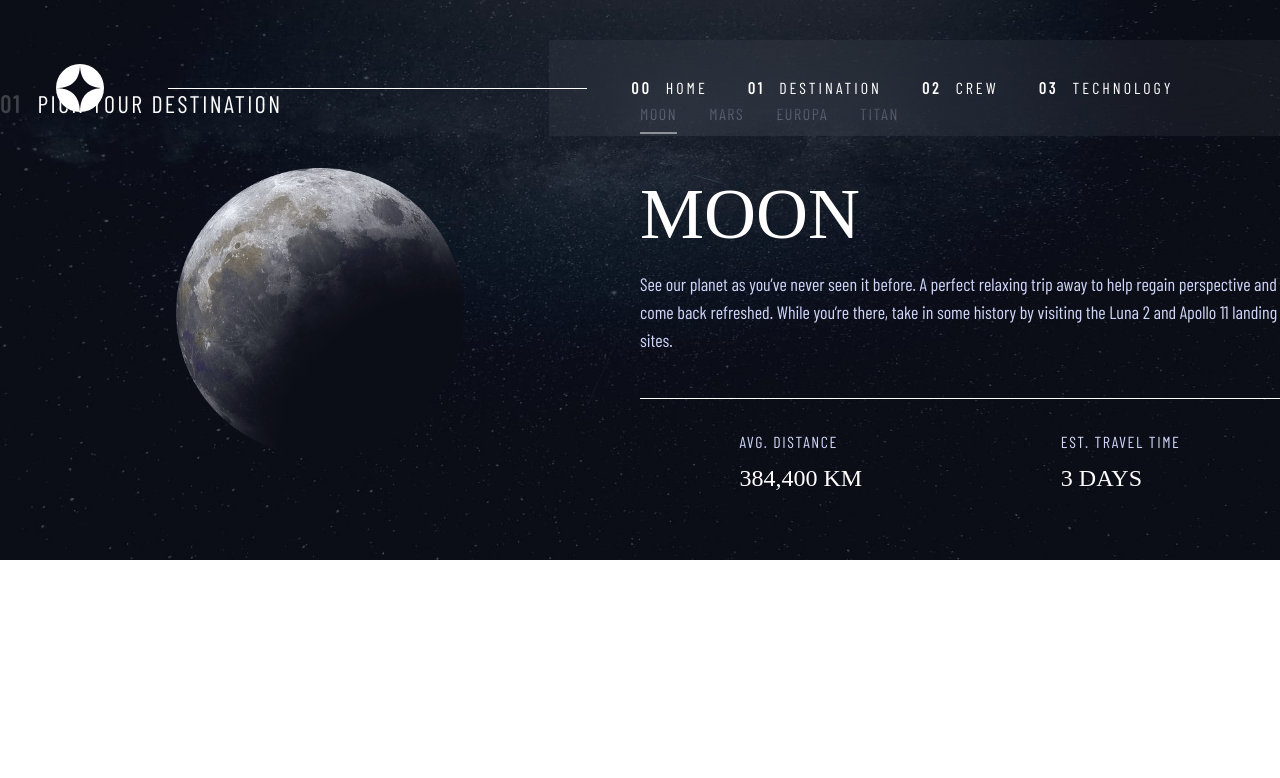
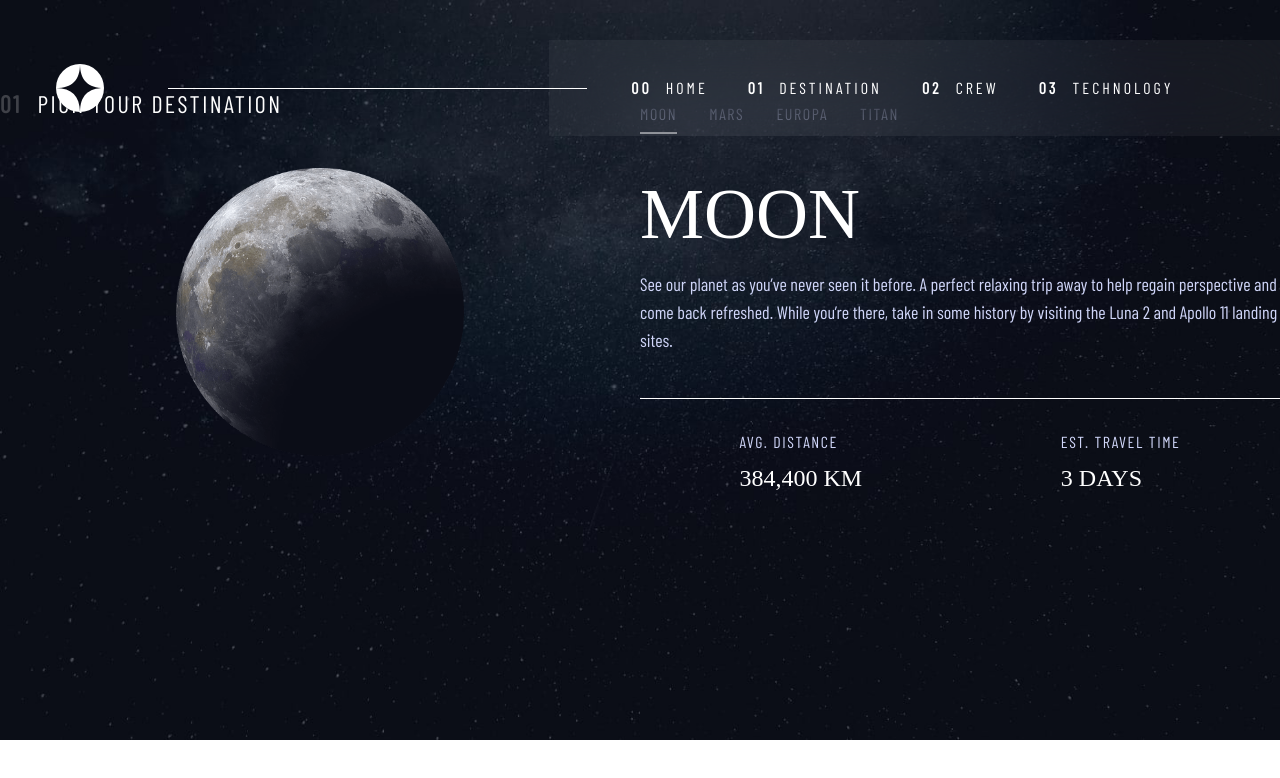
Before and after one commit to Hikmahx/space-tourism, a React (Create React App) app: page /destination in a window 1280 px wide. Shown: the top 778 px of the page. Built offline with nearby package versions, Linux system fonts and the light colour scheme; a web font is replaced by a local one.

Commit message:
min-height added

```diff
--- a/public/css/_destination.scss
+++ b/public/css/_destination.scss
@@ -1,3 +1,8 @@
+.destination-wrapper{
+  @media(min-width:540px){
+    min-height: 92.5vh;
+  }
+}
 .tab-right{
   ul{
     li{
--- a/public/css/style.css
+++ b/public/css/style.css
@@ -168,6 +168,12 @@
   }
 }
 
+@media (min-width: 540px) {
+  .destination-wrapper {
+    min-height: 92.5vh;
+  }
+}
+
 .tab-right ul li {
   position: relative;
   padding-bottom: 0.5rem;
```
Also changed, not shown: 1 other file (tests, documents, lock files or other folders).
